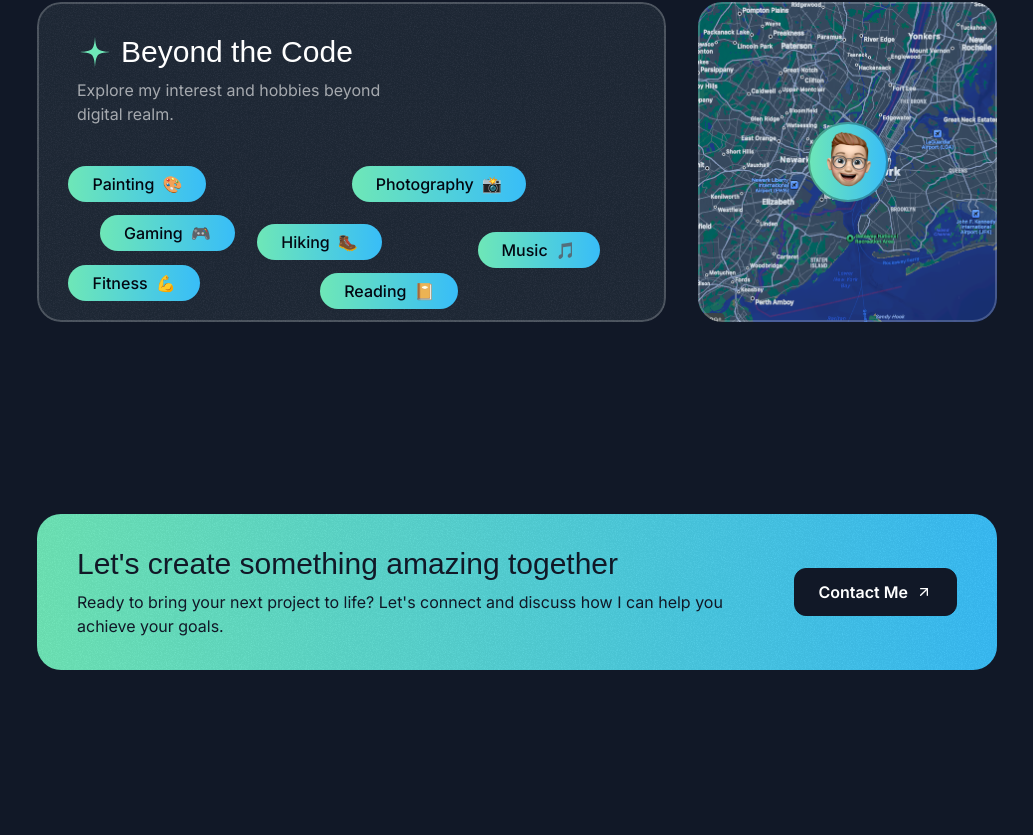
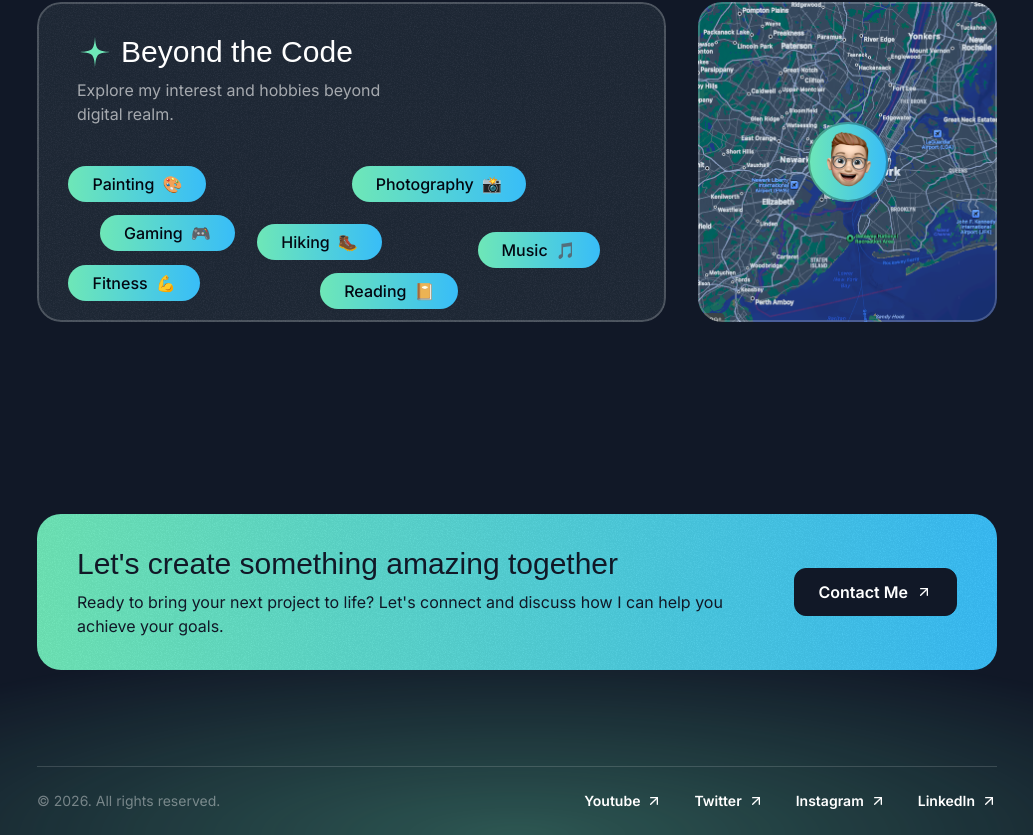
Before and after one commit to Dhananjoy333/Personal-Portfolio, a Next.js app: page / in a window 1280 px wide. Shown: the part 3904-4739 px from the top of the page, without its empty margins (123-1156 px from the left). Before the commit the page ends 4670 px from the top, so only its background shows below. Built offline with nearby package versions, Linux system fonts and the light colour scheme; a web font is replaced by a local one.

Commit message:
footer ui implemented

```diff
--- a/src/app/page.tsx
+++ b/src/app/page.tsx
@@ -4,6 +4,7 @@
 import { TapeSection } from "@/sections/Tape";
 import { AboutSection } from "@/sections/About";
 import { ContactSection } from "@/sections/Contact";
+import { Footer } from "@/sections/Footer";
 
 export default function Home() {
   return (
@@ -14,6 +15,7 @@
       <TapeSection/>
       <AboutSection/>
       <ContactSection/>
+      <Footer/>
     </div>
   );
 }
--- a/src/sections/Footer.tsx
+++ b/src/sections/Footer.tsx
@@ -1,3 +1,41 @@
+import ArrowUpRightIcon from "@/assets/icons/arrow-up-right.svg"
+
+const footerLinks = [
+  {
+    title: 'Youtube',
+    href: '#'
+  },
+  {
+    title: 'Twitter',
+    href: '#'
+  },
+  {
+    title: 'Instagram',
+    href: '#'
+  },
+  {
+    title: 'LinkedIn',
+    href: '#'
+  },
+]
+
 export const Footer = () => {
-  return <div>Footer Section</div>;
+  return(
+    <footer className="relative -z-10 overflow-x-clip">
+      <div className="absolute h-[400px] w-[1600px] bottom-0 left-1/2 -translate-x-1/2 bg-emerald-300/30 [mask-image:radial-gradient(50%_50%_at_bottom_center,black,transparent)] -z-10"></div>
+      <div className="container">
+        <div className="border-t border-white/15 py-6 text-sm flex flex-col md:flex-row md:justify-between items-center gap-8">
+          <div className="text-white/40">&copy; 2026. All rights reserved.</div>
+          <nav className="flex flex-col md:flex-row items-center gap-8">
+            {footerLinks.map(link => (
+              <a href="#" key={link.title} className="inline-flex items-center gap-1.5">
+                <span className="font-semibold">{link.title}</span>
+                <ArrowUpRightIcon className="size-4"/>
+              </a>
+            ))}
+          </nav>
+        </div>
+      </div>
+    </footer>
+  )
 };
```
